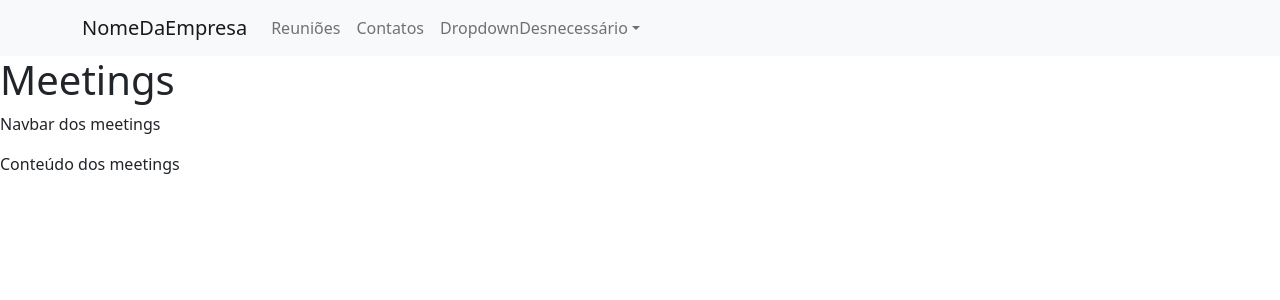
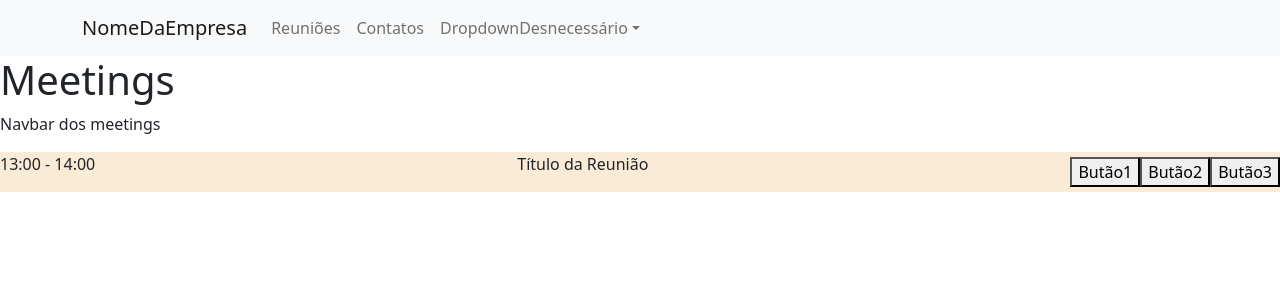
Before and after one commit to MPetersonNevesFilho/IES_Project, a React (Create React App) app in the folder frontend/: page / in a window 1280 px wide. Shown: the top 300 px of the page. Built offline with nearby package versions, Linux system fonts and the light colour scheme.

Commit message:
Feat - primeira versão das rows de meetings

```diff
--- /dev/null
+++ b/frontend/src/components/Meetings/Meetings.css
@@ -0,0 +1,15 @@
+body{
+    margin: 0;
+}
+
+.rowMeetings{
+    display: flex;
+    flex-direction: row;
+    flex-wrap: wrap;
+    justify-content: space-between;
+    align-items: center;
+    align-content: center;
+    margin: 0;
+    padding: 0;
+    background-color: antiquewhite;
+}
--- a/frontend/src/components/Meetings/Meetings.js
+++ b/frontend/src/components/Meetings/Meetings.js
@@ -1,4 +1,5 @@
-
+import React from 'react';
+import './Meetings.css';
 
 
 function Meetings() {
@@ -12,7 +13,19 @@ function Meetings() {
                 <p>Navbar dos meetings</p>
             </div>
             <div className="contentMeetings">
-                <p>Conteúdo dos meetings</p>
+                <div className="rowMeetings">
+                    <div>
+                        <p>13:00 - 14:00</p>
+                    </div>
+                    <div>
+                        <p>Título da Reunião</p>
+                    </div>
+                    <div>
+                        <button>Butão1</button>
+                        <button>Butão2</button>
+                        <button>Butão3</button>
+                    </div>
+                </div>
             </div>
         </div>
     </>
```
Also changed, not shown: 1 other file (tests, documents, lock files or other folders).
